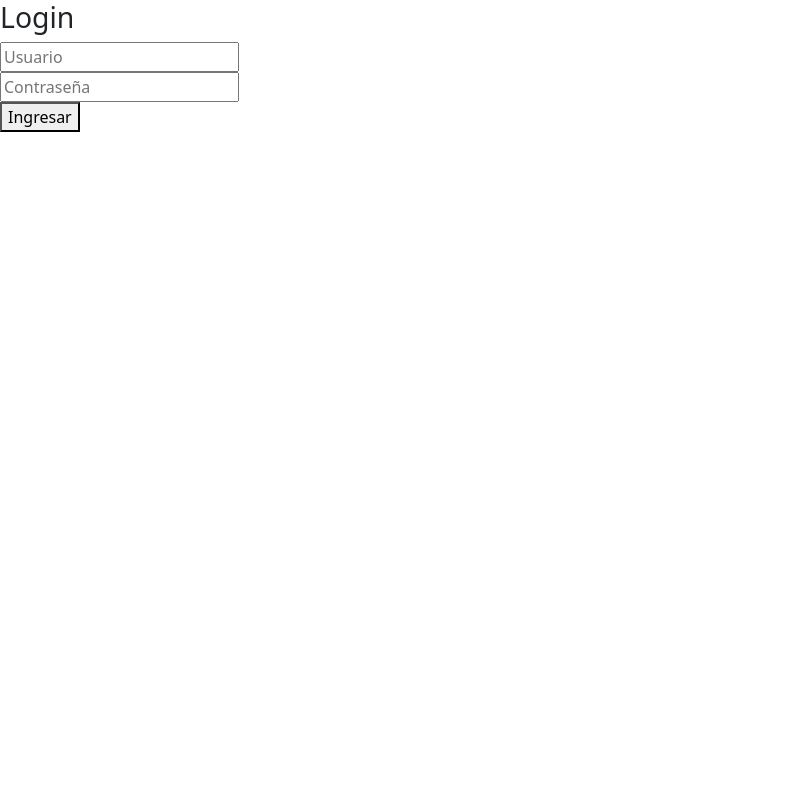
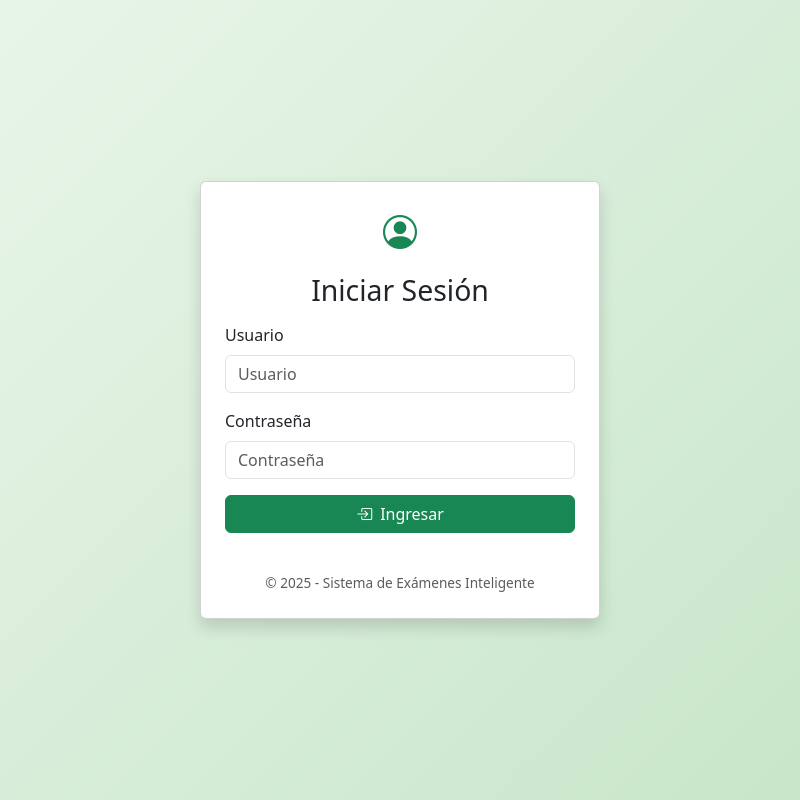
Before and after one commit to lissetsofia/Software-con-IA-Language-Tool-para-Generar-Cuadernillos-Mediante-Banco-de-Preguntas-de-Ex-menes-, an Electron app: page frontend/index.html in a window 800 px wide. Drawn offline with nearby package versions, Linux system fonts and the light colour scheme.

Commit message:
se agrego boostrap icons y modifique index y cree login.css

```diff
--- a/frontend/index.html
+++ b/frontend/index.html
@@ -1,28 +1,91 @@
 <!DOCTYPE html>
-<html>
-  <link
-    rel="stylesheet"
-    href="../node_modules/bootstrap/dist/css/bootstrap.min.css"
-  />
+<html lang="es">
   <head>
+    <meta charset="UTF-8" />
     <title>Login</title>
+    <meta name="viewport" content="width=device-width, initial-scale=1.0" />
+
+    <!-- Bootstrap CSS -->
+    <link
+      rel="stylesheet"
+      href="../node_modules/bootstrap/dist/css/bootstrap.min.css"
+    />
+    <!-- Bootstrap Icons (opcional para íconos) -->
+    <link
+      rel="stylesheet"
+      href="../node_modules/bootstrap-icons/font/bootstrap-icons.css"
+    />
+
+    <link rel="stylesheet" href="login.css">
   </head>
-  <body>
-    <h2>Login</h2>
-    <input type="text" id="usuario" placeholder="Usuario" /><br />
-    <input type="password" id="clave" placeholder="Contraseña" /><br />
-    <button onclick="login()">Ingresar</button>
+  <body
+    class="bg-light d-flex justify-content-center align-items-center vh-100"
+  >
+    <div
+      class="card login-card shadow p-4"
+      style="width: 100%; max-width: 400px"
+    >
+      <div class="text-center mb-3">
+        <i class="bi bi-person-circle fs-1 text-success"></i>
+      </div>
+      <h2 class="text-center mb-3">Iniciar Sesión</h2>
+
+      <div id="alerta" class="alert alert-danger d-none" role="alert">
+        Usuario o contraseña incorrectos.
+      </div>
+
+      <div class="mb-3">
+        <label for="usuario" class="form-label">Usuario</label>
+        <input
+          type="text"
+          id="usuario"
+          class="form-control"
+          placeholder="Usuario"
+          required
+        />
+      </div>
+      <div class="mb-3">
+        <label for="clave" class="form-label">Contraseña</label>
+        <input
+          type="password"
+          id="clave"
+          class="form-control"
+          placeholder="Contraseña"
+          required
+        />
+      </div>
+       <div class="d-grid">
+        <button onclick="login()" class="btn btn-success"><i class="bi bi-box-arrow-in-right me-2"></i>Ingresar</button>
+      </div>
+      <br>
+      <p class="text-muted text-center mt-3 mb-0" style="font-size: 0.85rem;">
+        © 2025 - Sistema de Exámenes Inteligente
+      </p>
+      </div>
+    </div>
 
     <script>
       async function login() {
         const usuario = document.getElementById("usuario").value;
         const clave = document.getElementById("clave").value;
+        const alerta = document.getElementById("alerta");
 
         try {
           const res = await window.api.login(usuario, clave);
-          //alert(res.mensaje);
+          if (res && res.exito) {
+            alerta.classList.add("d-none");
+            window.location.href = "home.html";
+          } else {
+            alerta.textContent =
+              res.mensaje || "Usuario o contraseña incorrectos.";
+            alerta.classList.remove("d-none");
+            setTimeout(() => {
+              alerta.classList.add("d-none");
+            }, 4000);
+          }
         } catch (err) {
-          alert("Error al conectar con el backend.");
+          alerta.textContent = "Error al conectar con el backend.";
+          alerta.classList.remove("d-none");
           console.error(err);
         }
       }
--- /dev/null
+++ b/frontend/login.css
@@ -0,0 +1,29 @@
+body {
+  background: linear-gradient(135deg, #e8f5e9, #c8e6c9);
+}
+
+.login-card {
+  opacity: 0;
+  transform: translateY(20px);
+  animation: fadeIn 0.8s ease-out forwards;
+}
+
+.login-card:hover {
+  box-shadow: 0 0 15px rgba(0, 0, 0, 0.2);
+}
+
+.alert {
+  font-size: 0.9rem;
+}
+
+@keyframes fadeIn {
+  to {
+    opacity: 1;
+    transform: translateY(0);
+  }
+}
+
+.form-control:focus {
+  box-shadow: 0 0 0 0.25rem rgba(25, 135, 84, 0.25);
+  border-color: #198754;
+}
--- a/package.json
+++ b/package.json
@@ -20,6 +20,7 @@
   "homepage": "https://github.com/lissetsofia/Software-con-IA-Language-Tool-para-Generar-Cuadernillos-Mediante-Banco-de-Preguntas-de-Ex-menes-#readme",
   "dependencies": {
     "bootstrap": "^5.3.5",
+    "bootstrap-icons": "^1.11.3",
     "electron": "^27.3.11"
   },
   "devDependencies": {
```
Also changed, not shown: 2 other files.
